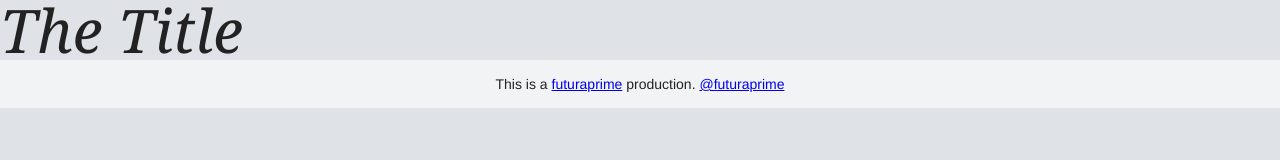
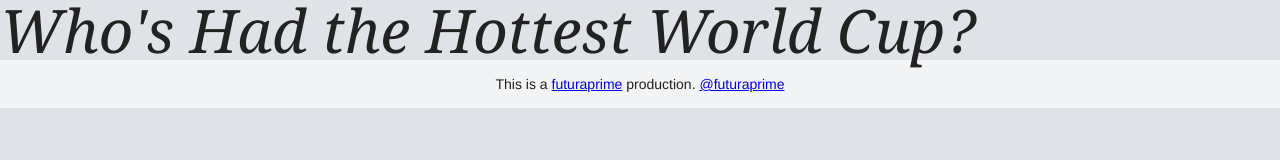
Before and after one commit to futuraprime/world-cup-heat, a website: page index.html in a window 1280 px wide. Drawn offline with Linux system fonts and the light colour scheme.

Commit message:
Starting up the HTML side.

```diff
--- a/index.html
+++ b/index.html
@@ -1,7 +1,7 @@
 <!DOCTYPE html>
 <html>
 <head>
-  <title>Project</title>
+  <title>Hottest World Cup</title>
   <meta charset="utf-8"/>
   <meta name="viewport" content="width=device-width, user-scalable=no">
   <script type="text/javascript" src="//use.typekit.net/kso0koy.js"></script>
@@ -12,7 +12,9 @@
   <link rel="stylesheet" href="css/style.css" />
 </head>
 <body>
-  <h1>The Title</h1>
+  <h1>Who's Had the Hottest World Cup?</h1>
+
+
   <div class="credits">
     This is a <a href="http://futuraprime.net">futuraprime</a> production. <a href="http://twitter.com/futuraprime">@futuraprime</a>
   </div>
--- a/stylus/typography.styl
+++ b/stylus/typography.styl
@@ -6,6 +6,7 @@
 }
 .serif-display {
   font-family: 'kepler-std-display', Georgia, serif;
+  text-rendering: optimizeLegibility;
 }
 
 body {
```
Also changed, not shown: css/style.css.
